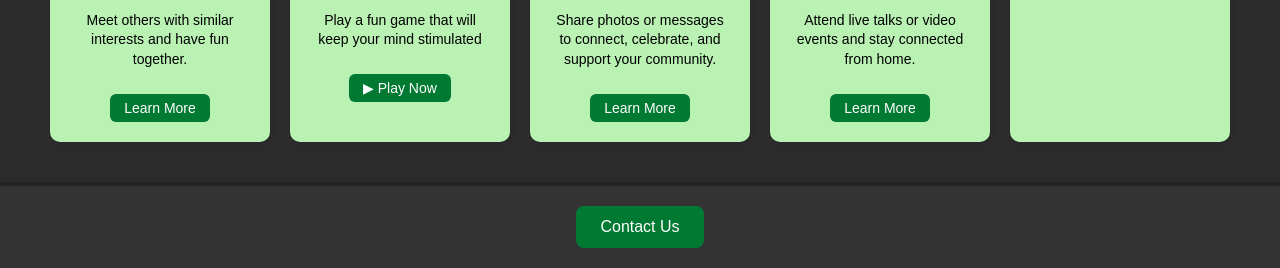
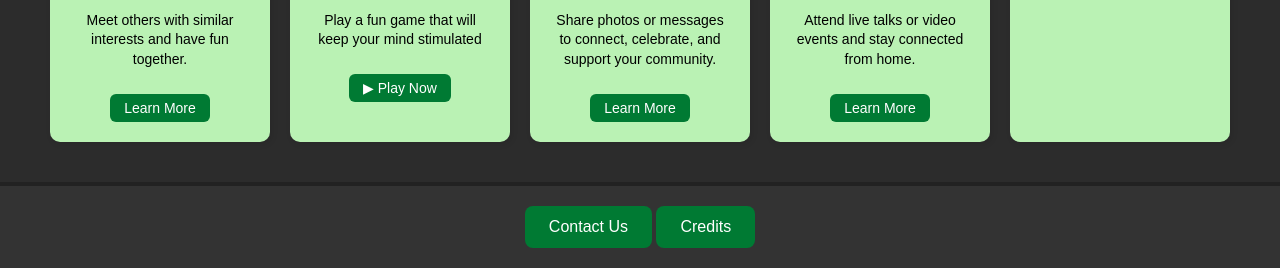
Before and after one commit to YEYINTAUNG-21/BED2025Apr_P05_T4, a website: page Lions Befrienders App/Frontend/HTML/index.html in a window 1280 px wide. Shown: the part 688-956 px from the top of the page. Drawn offline with Linux system fonts and the light colour scheme.

Commit message:
linking credit.html

```diff
--- a/Lions Befrienders App/Frontend/HTML/index.html
+++ b/Lions Befrienders App/Frontend/HTML/index.html
@@ -69,8 +69,11 @@
   </section>
 <!-- Footer with Contact Us Button -->
 <footer class="footer">
-<button class="contact-btn" onclick="location.href='/HTML/contact.html'">
+<button class="contact-btn" onclick="location.href='../HTML/contact.html'">
     Contact Us
+  </button>
+<button class="contact-btn" onclick="location.href='../HTML/credit.html'">
+    Credits
   </button>
 </footer>
 
```
